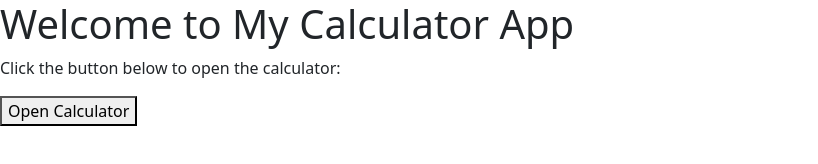
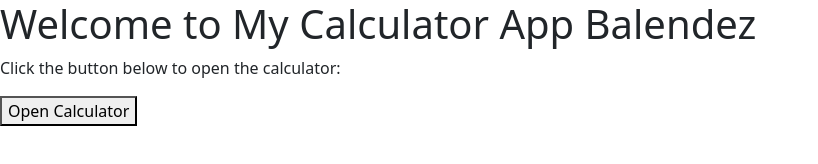
Before and after one commit to FritzIan02/Balendez-My-App, a plain HTML site: page index.html in a window 1280 px wide. Shown: the whole page, without its empty margins (0-818 px from the left). Drawn offline with nearby package versions, Linux system fonts and the light colour scheme.

Commit message:
added changes

```diff
--- a/index.html
+++ b/index.html
@@ -7,7 +7,7 @@
     <script src="https://cdn.jsdelivr.net/npm/bootstrap@5.3.2/dist/js/bootstrap.bundle.min.js" integrity="sha384-C6RzsynM9kWDrMNeT87bh95OGNyZPhcTNXj1NW7RuBCsyN/o0jlpcV8Qyq46cDfL" crossorigin="anonymous"></script>    <title>Document</title>
 </head>
 <body>
-    <h1>Welcome to My Calculator App</h1>
+    <h1>Welcome to My Calculator App Balendez</h1>
 <p>Click the button below to open the calculator:</p>
 <button onclick="openCalculator()">Open Calculator</button>
 
```
